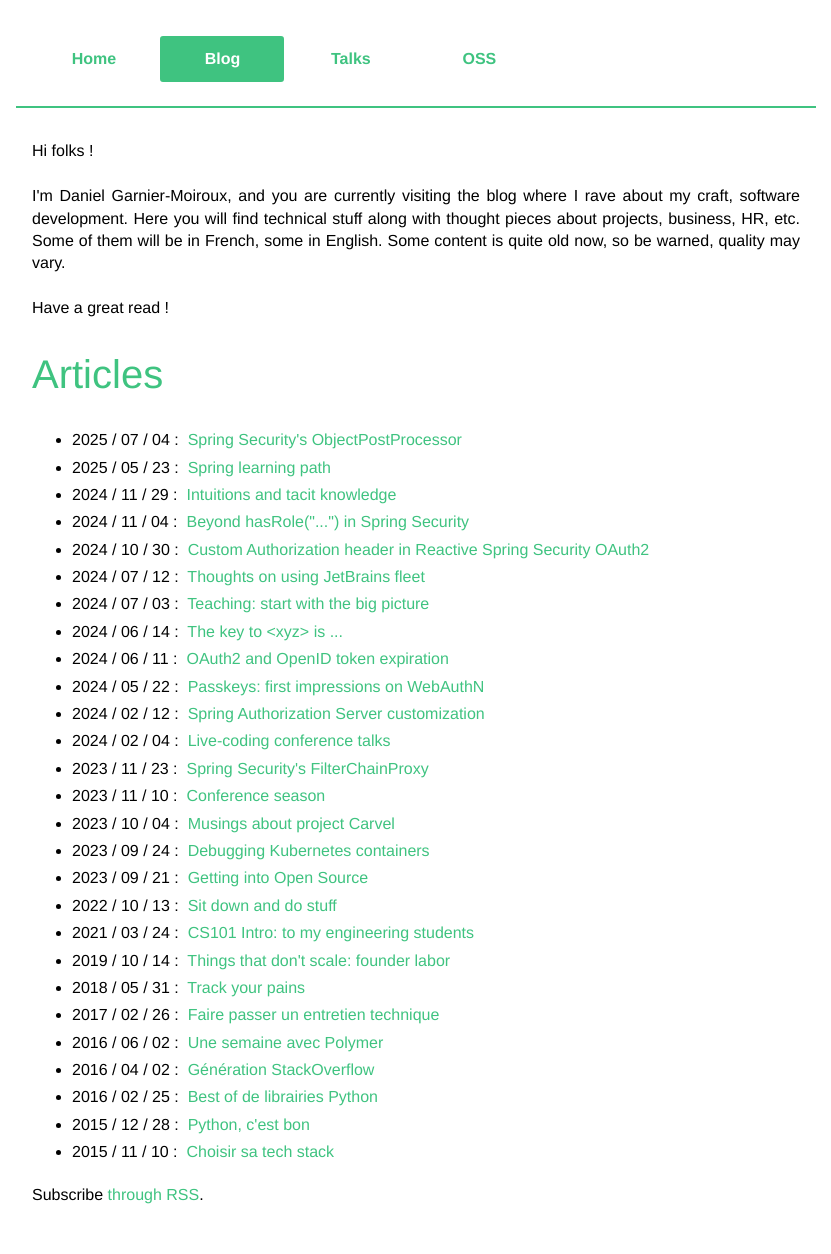
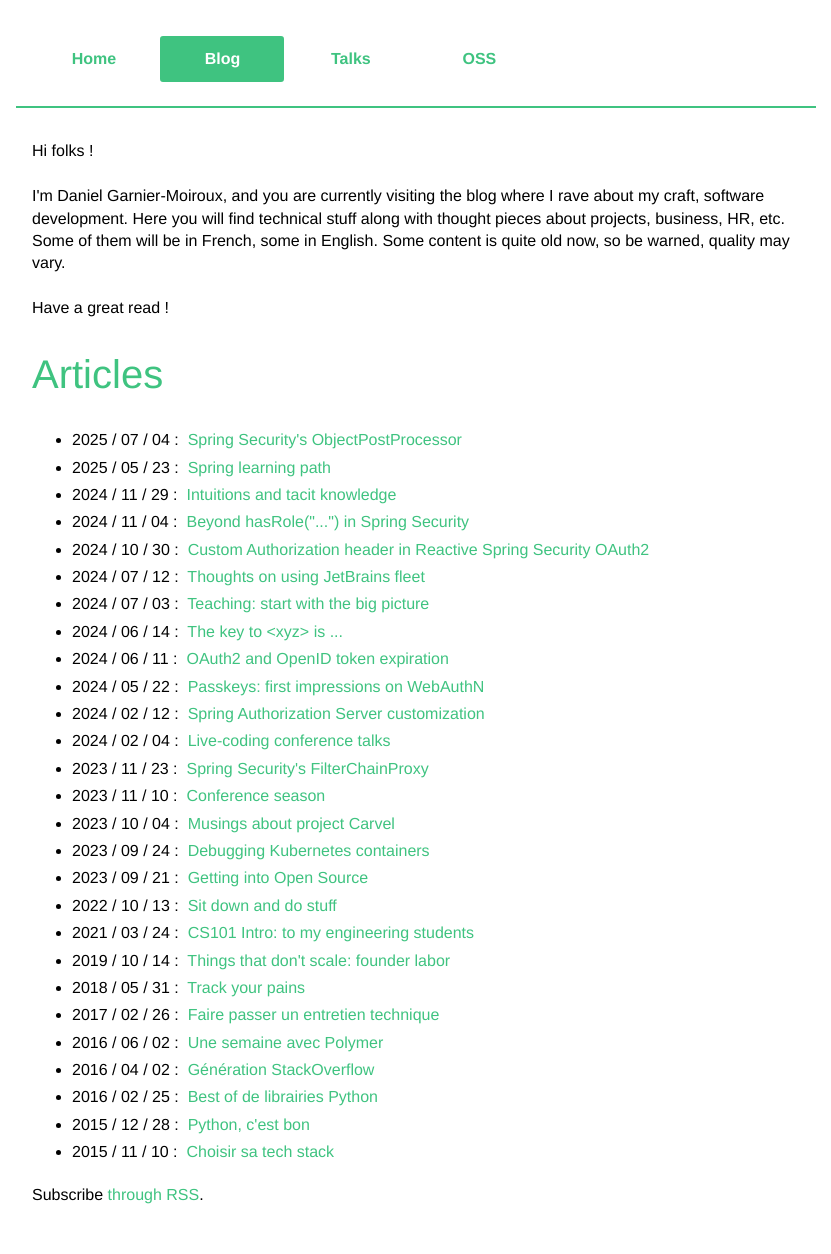
Before and after one commit to Kehrlann/kehrlann.github.io, a Jekyll site: the page built from blog.md, in a window 1280 px wide. Shown: the whole page, without its empty margins (224-1055 px from the left). Built offline with Jekyll 4.4.1, drawn with Linux system fonts in a browser that asks for light colours.

Commit message:
un-justify all the things

```diff
--- a/_layouts/default.html
+++ b/_layouts/default.html
@@ -19,7 +19,7 @@
         </a>
     </div>
     <hr />
-    <div id="content" class="text-justify">
+    <div id="content">
         {{ content }}
     </div>
 </div>
--- a/_layouts/page.html
+++ b/_layouts/page.html
@@ -5,7 +5,7 @@ layout: default
 
     <h1 class="post-title">{{ page.title }}</h1>
 
-    <div class="content text-justify">
+    <div class="content">
         {{ content }}
     </div>
 
--- a/_layouts/post.html
+++ b/_layouts/post.html
@@ -9,6 +9,6 @@ excerpt:    Daniel Garnier-Moiroux is a software engineer, tinkerer of things
         page.author }}{% endif %}{% if page.meta %} • {{ page.meta }}{% endif %}</p>
 </div>
 
-<div class="text-justify">
+<div>
     {{ content }}
 </div>
--- a/blog.md
+++ b/blog.md
@@ -7,7 +7,7 @@ excerpt:    Daniel Garnier-Moiroux is a software engineer, tinkerer of things
             and lover of automation. Currently working at Pivotal Labs.
 ---
 
-<p class="text-justify">
+<p>
     Hi folks !
     <br>
     <br>
```
